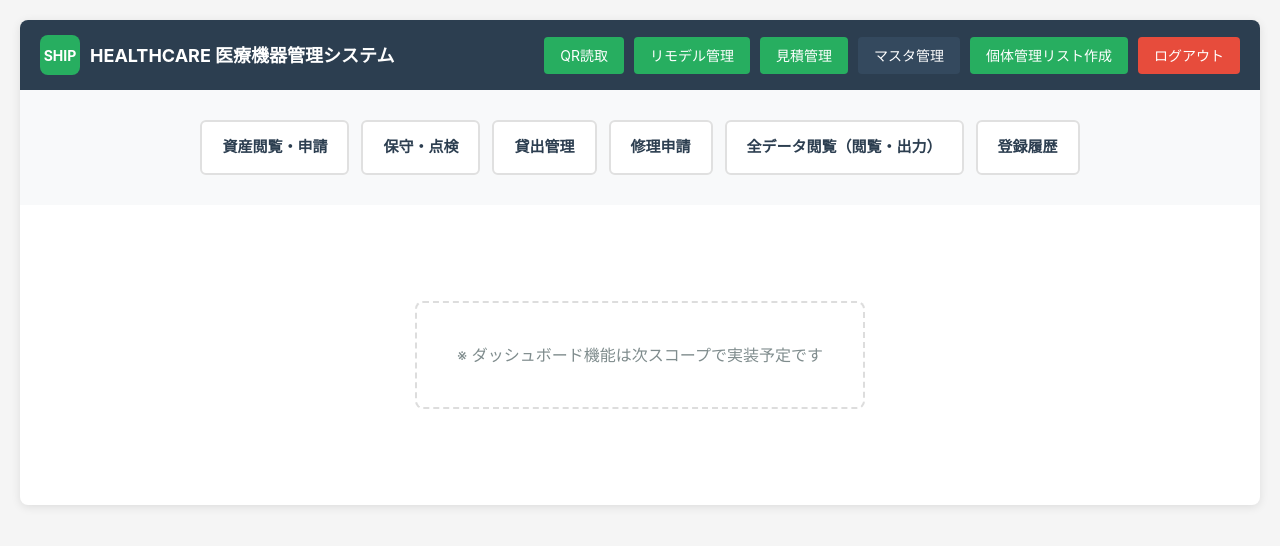
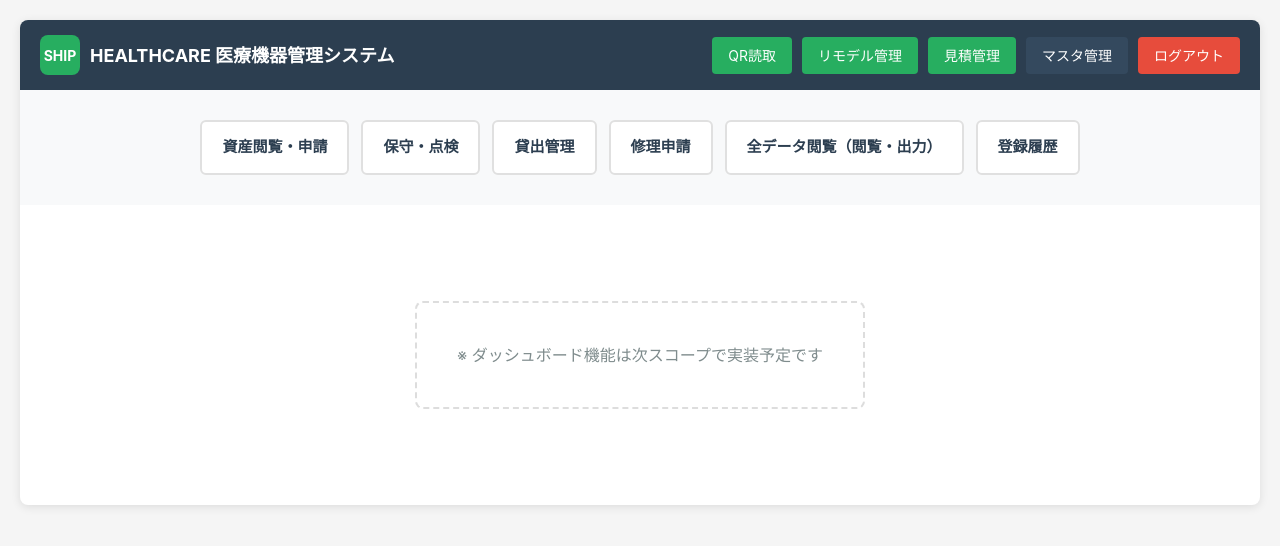
Before and after one commit to Ryota-wata/medical-device-mgmt, a Next.js app: page /main in a window 1280 px wide. Shown: the top 546 px of the page. Built offline with nearby package versions, Linux system fonts and the light colour scheme.

Commit message:
ヘッダーから個体管理リスト作成ボタンを削除
マスタ管理モーダル内からのみアクセス可能に変更

🤖 Generated with [Claude Code](https://claude.com/claude-code)

Co-Authored-By: Claude <noreply@anthropic.com>

```diff
--- a/app/main/page.tsx
+++ b/app/main/page.tsx
@@ -254,27 +254,6 @@ export default function MainPage() {
                   }}
                 >
                   マスタ管理
-                </button>
-                <button
-                  onClick={showListModal}
-                  style={{
-                    padding: '8px 16px',
-                    background: '#27ae60',
-                    color: 'white',
-                    border: 'none',
-                    borderRadius: '4px',
-                    cursor: 'pointer',
-                    fontSize: '14px',
-                    transition: 'background 0.3s'
-                  }}
-                  onMouseEnter={(e) => {
-                    e.currentTarget.style.background = '#229954';
-                  }}
-                  onMouseLeave={(e) => {
-                    e.currentTarget.style.background = '#27ae60';
-                  }}
-                >
-                  個体管理リスト作成
                 </button>
               </>
             )}
```
